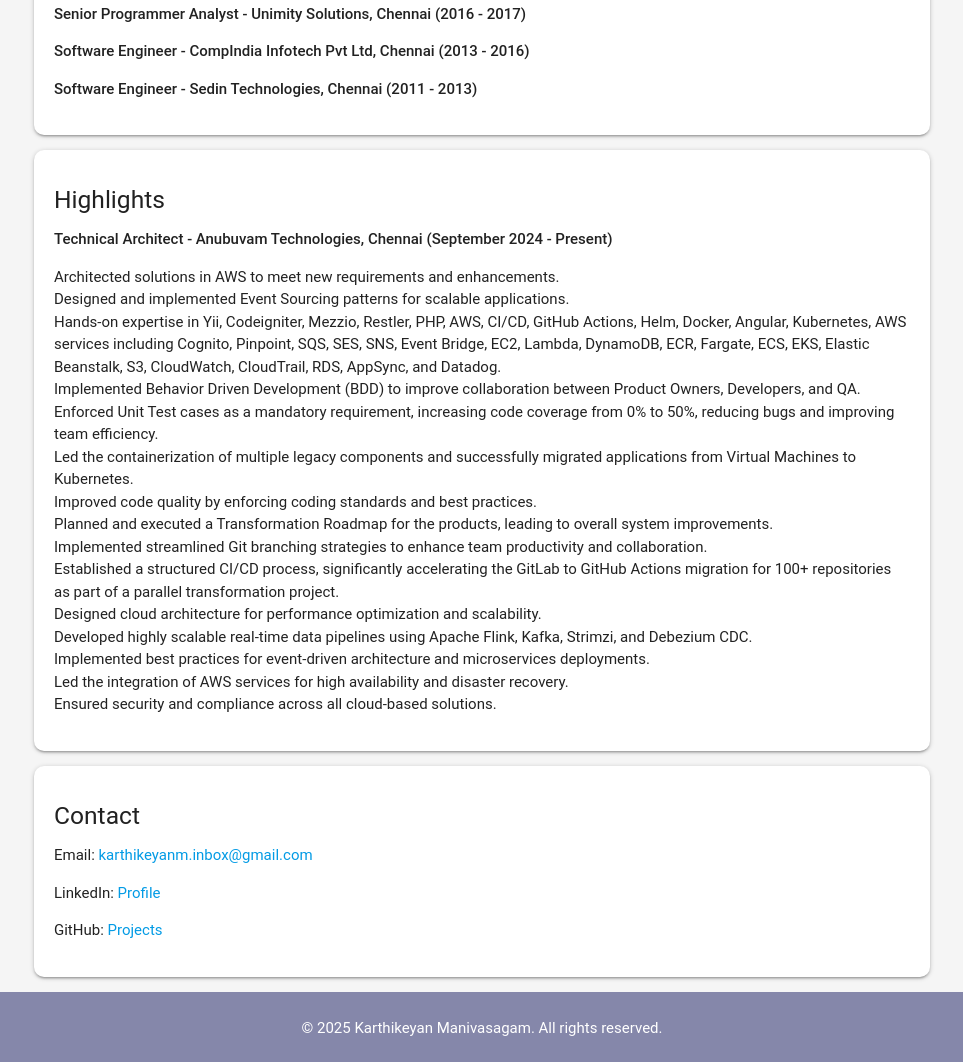
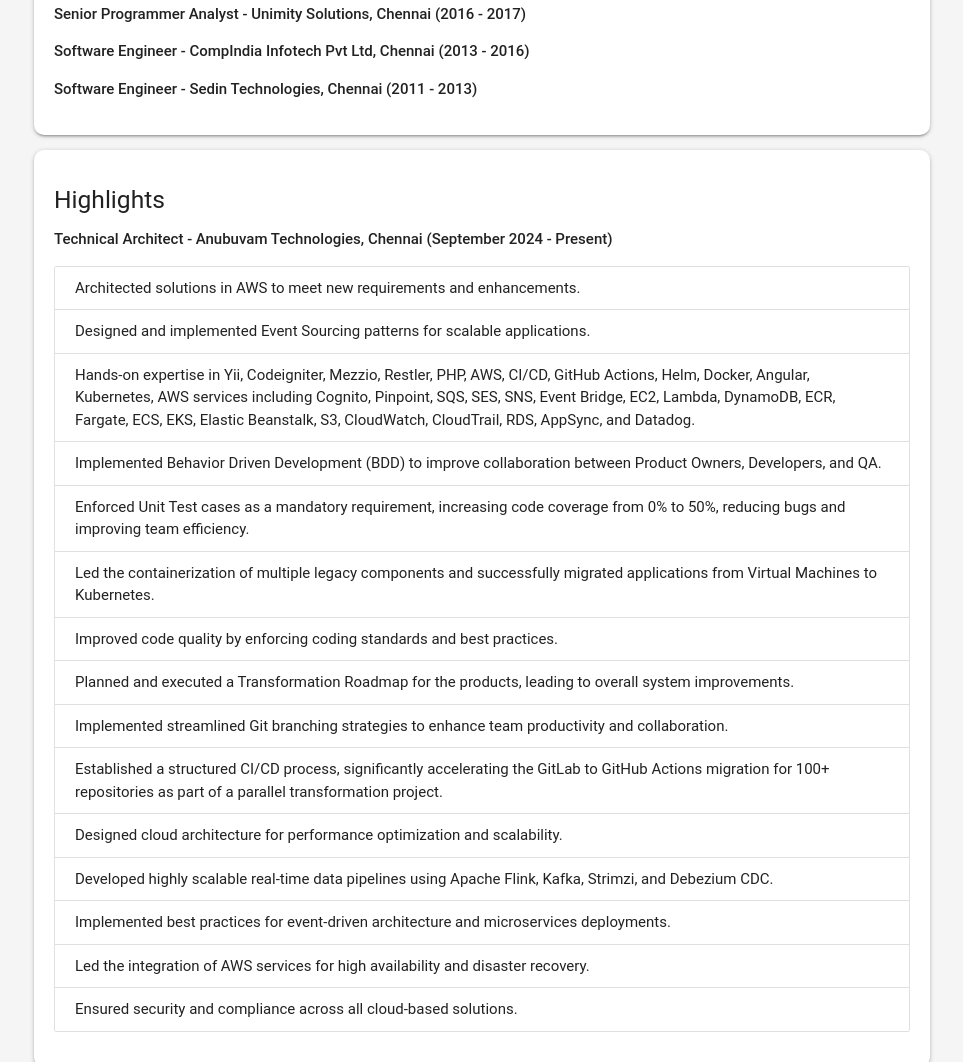
Before and after one commit to karthikeyan-manivasagam/karthikeyan-manivasagam.github.io, a plain HTML site: page index.html in a window 1280 px wide. Shown: the part 2808-3870 px from the top of the page, without its empty margins (158-1121 px from the left). Drawn offline with nearby package versions, Linux system fonts and the light colour scheme; a script that the page names is missing.

Commit message:
Update index.html

```diff
--- a/index.html
+++ b/index.html
@@ -162,27 +162,28 @@
             <p><strong>Software Engineer - Sedin Technologies, Chennai (2011 - 2013)</strong></p>
         </div>
 
-        <div id="Highlights" class="card">
-            <h5>Highlights</h5>
-            <p><strong>Technical Architect - Anubuvam Technologies, Chennai (September 2024 - Present)</strong></p>
-            <ul>
-                <li>Architected solutions in AWS to meet new requirements and enhancements.</li>
-                <li>Designed and implemented Event Sourcing patterns for scalable applications.</li>
-                <li>Hands-on expertise in Yii, Codeigniter, Mezzio, Restler, PHP, AWS, CI/CD, GitHub Actions, Helm, Docker, Angular, Kubernetes, AWS services including Cognito, Pinpoint, SQS, SES, SNS, Event Bridge, EC2, Lambda, DynamoDB, ECR, Fargate, ECS, EKS, Elastic Beanstalk, S3, CloudWatch, CloudTrail, RDS, AppSync, and Datadog.</li>
-                <li>Implemented Behavior Driven Development (BDD) to improve collaboration between Product Owners, Developers, and QA.</li>
-                <li>Enforced Unit Test cases as a mandatory requirement, increasing code coverage from 0% to 50%, reducing bugs and improving team efficiency.</li>
-                <li>Led the containerization of multiple legacy components and successfully migrated applications from Virtual Machines to Kubernetes.</li>
-                <li>Improved code quality by enforcing coding standards and best practices.</li>
-                <li>Planned and executed a Transformation Roadmap for the products, leading to overall system improvements.</li>
-                <li>Implemented streamlined Git branching strategies to enhance team productivity and collaboration.</li>
-                <li>Established a structured CI/CD process, significantly accelerating the GitLab to GitHub Actions migration for 100+ repositories as part of a parallel transformation project.</li>
-                <li>Designed cloud architecture for performance optimization and scalability.</li>
-                <li>Developed highly scalable real-time data pipelines using Apache Flink, Kafka, Strimzi, and Debezium CDC.</li>
-                <li>Implemented best practices for event-driven architecture and microservices deployments.</li>
-                <li>Led the integration of AWS services for high availability and disaster recovery.</li>
-                <li>Ensured security and compliance across all cloud-based solutions.</li>
-            </ul>
-        </div>
+       <div id="Highlights" class="card">
+    <h5>Highlights</h5>
+    <p><strong>Technical Architect - Anubuvam Technologies, Chennai (September 2024 - Present)</strong></p>
+    <ul class="collection">
+        <li class="collection-item">Architected solutions in AWS to meet new requirements and enhancements.</li>
+        <li class="collection-item">Designed and implemented Event Sourcing patterns for scalable applications.</li>
+        <li class="collection-item">Hands-on expertise in Yii, Codeigniter, Mezzio, Restler, PHP, AWS, CI/CD, GitHub Actions, Helm, Docker, Angular, Kubernetes, AWS services including Cognito, Pinpoint, SQS, SES, SNS, Event Bridge, EC2, Lambda, DynamoDB, ECR, Fargate, ECS, EKS, Elastic Beanstalk, S3, CloudWatch, CloudTrail, RDS, AppSync, and Datadog.</li>
+        <li class="collection-item">Implemented Behavior Driven Development (BDD) to improve collaboration between Product Owners, Developers, and QA.</li>
+        <li class="collection-item">Enforced Unit Test cases as a mandatory requirement, increasing code coverage from 0% to 50%, reducing bugs and improving team efficiency.</li>
+        <li class="collection-item">Led the containerization of multiple legacy components and successfully migrated applications from Virtual Machines to Kubernetes.</li>
+        <li class="collection-item">Improved code quality by enforcing coding standards and best practices.</li>
+        <li class="collection-item">Planned and executed a Transformation Roadmap for the products, leading to overall system improvements.</li>
+        <li class="collection-item">Implemented streamlined Git branching strategies to enhance team productivity and collaboration.</li>
+        <li class="collection-item">Established a structured CI/CD process, significantly accelerating the GitLab to GitHub Actions migration for 100+ repositories as part of a parallel transformation project.</li>
+        <li class="collection-item">Designed cloud architecture for performance optimization and scalability.</li>
+        <li class="collection-item">Developed highly scalable real-time data pipelines using Apache Flink, Kafka, Strimzi, and Debezium CDC.</li>
+        <li class="collection-item">Implemented best practices for event-driven architecture and microservices deployments.</li>
+        <li class="collection-item">Led the integration of AWS services for high availability and disaster recovery.</li>
+        <li class="collection-item">Ensured security and compliance across all cloud-based solutions.</li>
+    </ul>
+</div>
+
 
         <div id="contact" class="card">
             <h5>Contact</h5>
```
